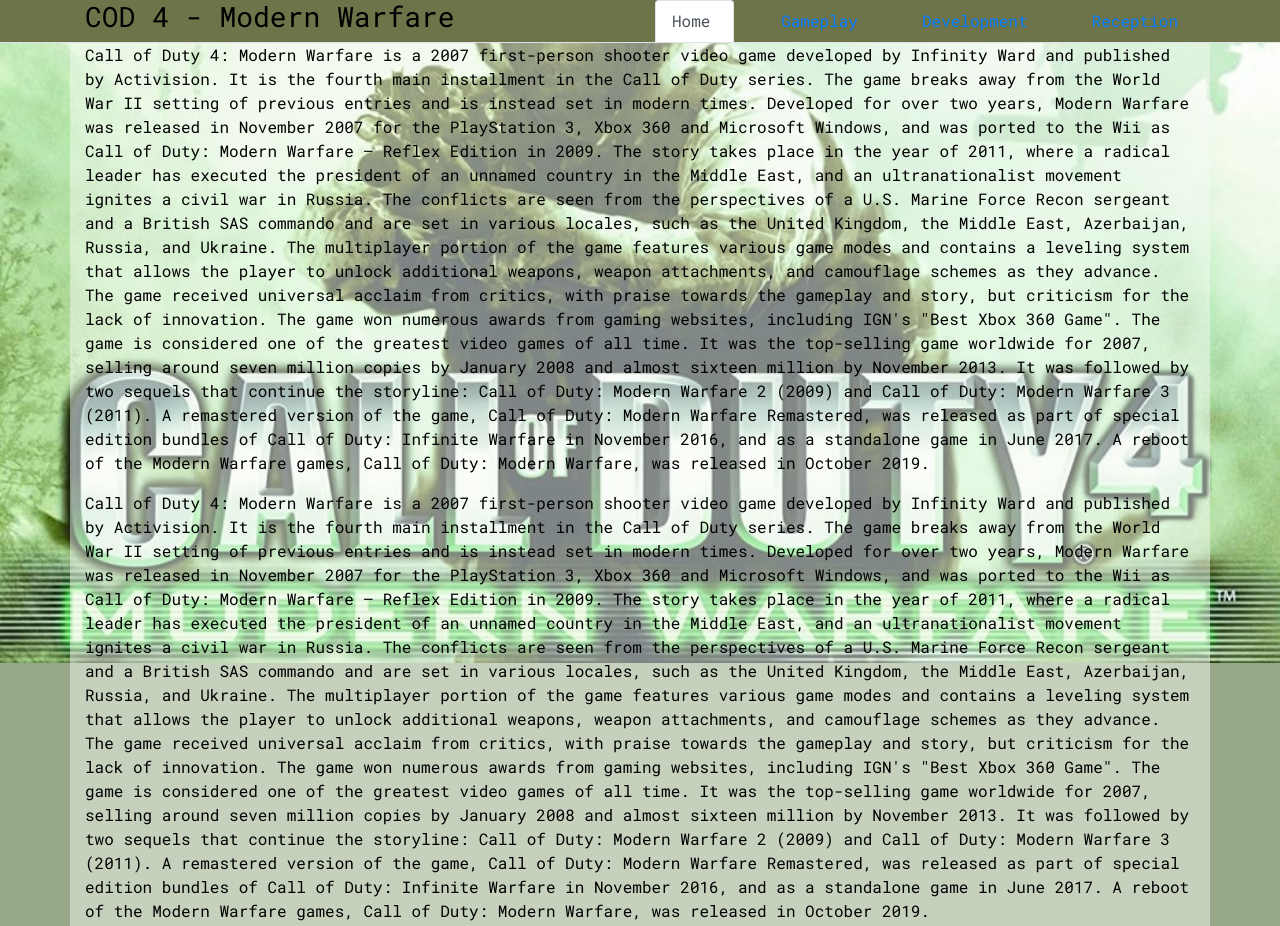
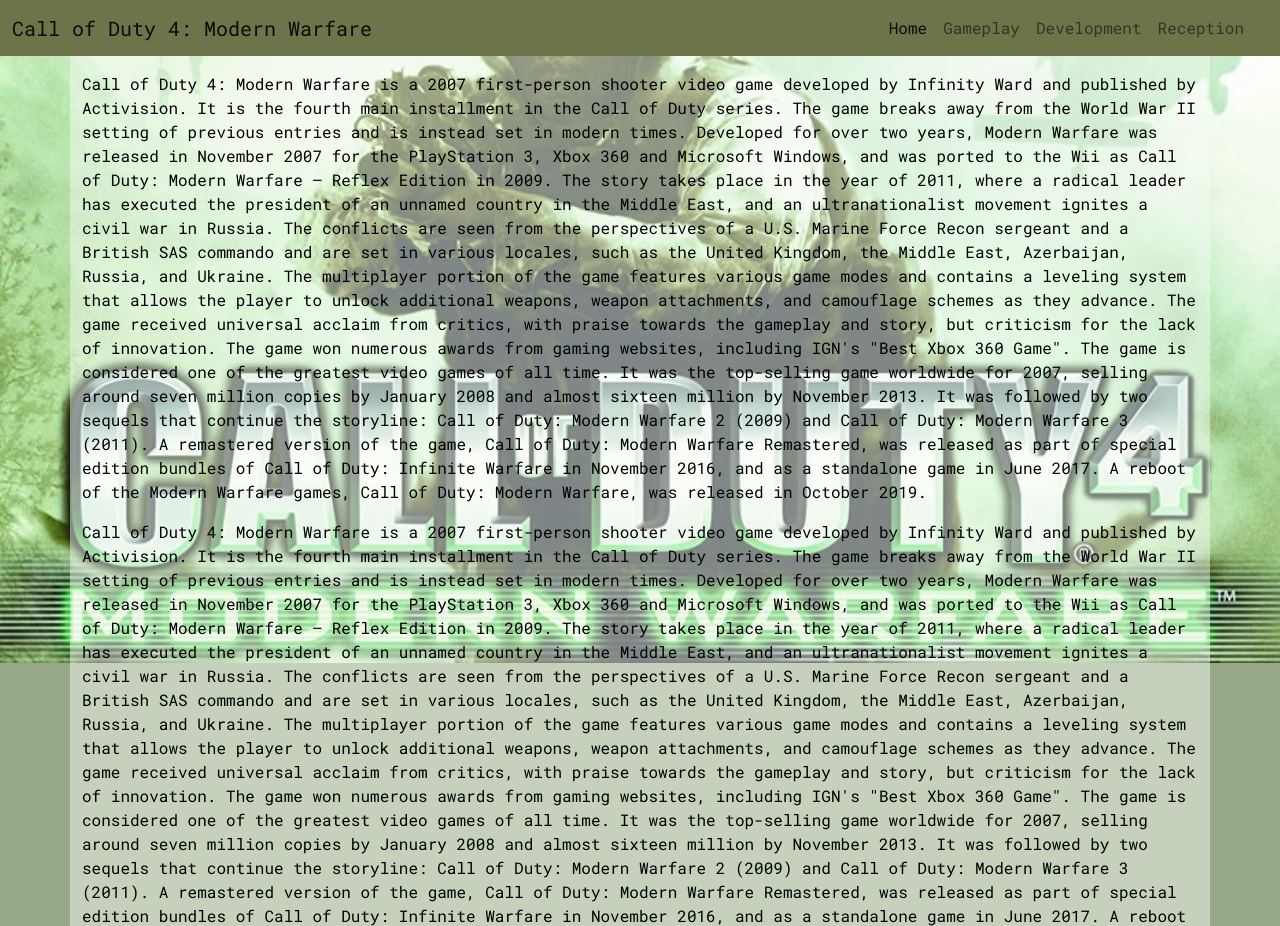
Before and after one commit to UniversityOfDundee-Computing/coursework-1---wikipedia-website-group-8-call-of-duty-4, a plain HTML site: page index.html in a window 1280 px wide. Shown: the top 926 px of the page. Drawn offline with nearby package versions, Linux system fonts and the light colour scheme.

Commit message:
slightly updated css and responsive "working" nav

```diff
--- a/css.css
+++ b/css.css
@@ -1,11 +1,22 @@
-body {
-    background-color: #96a888;
-    color: #000100;
-    font-family: 'Roboto Mono', serif;
+@import url("https://fonts.googleapis.com/css?family=Roboto+Mono");
+
+:root {
+    --font: 'Roboto Mono', serif;
+    --mintCream: #f6fcf4;
+    --laurelGreen: #96a888;
+    --darkOlivGreen: #6d744a;
+    --pineTree: #252b1b;
+    --black: #000100;
 }
 
-.nav {
-    background-color: #6d744a;
+body {
+    background-color: var(--laurelGreen);
+    color: var(--black);
+    font-family: var(--font);
+}
+
+nav, .offcanvas {
+    background-color: var(--darkOlivGreen);
 }
 
 #home {
@@ -20,6 +31,6 @@ body {
 }
 
 .btn {
-    border-color: #6d744a;
+    border-color: var(--darkOlivGreen);
     --btn-hover-color: var(#969696);
 }
--- a/index.html
+++ b/index.html
@@ -5,20 +5,15 @@
     <meta http-equiv="X-UA-Compatible" content="IE=edge">
     <meta name="viewport" content="width=device-width, initial-scale=1.0">
 
-    <!-- Bootstrap CSS -->
-    <link rel="stylesheet" href="https://cdn.jsdelivr.net/npm/bootstrap@4.5.3/dist/css/bootstrap.min.css" integrity="sha384-TX8t27EcRE3e/ihU7zmQxVncDAy5uIKz4rEkgIXeMed4M0jlfIDPvg6uqKI2xXr2" crossorigin="anonymous">
-    <!-- Google Fonts -->
-    <link rel="stylesheet" href="https://fonts.googleapis.com/css?family=Roboto+Mono">
-    <!-- CSS stylesheet -->
+    <!-- CSS -->
+    <link href="https://cdn.jsdelivr.net/npm/bootstrap@5.2.2/dist/css/bootstrap.min.css" rel="stylesheet" integrity="sha384-Zenh87qX5JnK2Jl0vWa8Ck2rdkQ2Bzep5IDxbcnCeuOxjzrPF/et3URy9Bv1WTRi" crossorigin="anonymous">
     <link rel="stylesheet" href="css.css" type="text/css">
     <link rel="shortcut icon" type="type/icon" src="/imgs/59b109c700b500daa9ef3a6769bc8c6f.ico">
 
-    <title>Document</title>
-</head>
-<body id="home">
     <!-- JavaScript -->
-    <script src="https://code.jquery.com/jquery-3.5.1.slim.min.js" integrity="sha384-DfXdz2htPH0lsSSs5nCTpuj/zy4C+OGpamoFVy38MVBnE+IbbVYUew+OrCXaRkfj" crossorigin="anonymous"></script>
-    <script src="https://cdn.jsdelivr.net/npm/bootstrap@4.5.3/dist/js/bootstrap.bundle.min.js" integrity="sha384-ho+j7jyWK8fNQe+A12Hb8AhRq26LrZ/JpcUGGOn+Y7RsweNrtN/tE3MoK7ZeZDyx" crossorigin="anonymous"></script>
+    <script src="https://cdn.jsdelivr.net/npm/bootstrap@5.2.2/dist/js/bootstrap.bundle.min.js"></script>
+    <script src="https://cdn.jsdelivr.net/npm/@popperjs/core@2.11.6/dist/umd/popper.min.js" integrity="sha384-oBqDVmMz9ATKxIep9tiCxS/Z9fNfEXiDAYTujMAeBAsjFuCZSmKbSSUnQlmh/jp3" crossorigin="anonymous"></script>
+    <script src="https://cdn.jsdelivr.net/npm/bootstrap@5.2.2/dist/js/bootstrap.min.js" integrity="sha384-IDwe1+LCz02ROU9k972gdyvl+AESN10+x7tBKgc9I5HFtuNz0wWnPclzo6p9vxnk" crossorigin="anonymous"></script>
     <script>
         $(document).ready(
             function(){
@@ -30,17 +25,72 @@
         });
     </script>
 
-    <ul class="nav nav-default nav-fixed-top nav-tabs">
+    <title>Group Project</title>
+</head>
+<body id="home">
+    <!-- <ul class="nav nav-tabs">
         <div class="container"><div class="row">
-            <div class="col-6"><h3>COD 4 - Modern Warfare</h3></div>
+            <div class="col-4"><h3>COD 4 - Modern Warfare</h3></div>
             <div class="col"><li class="nav-item"><a class="nav-link active" href="index.html">Home</a></li></div>
             <div class="col"><li class="nav-item"><a class="nav-link" href="gameplay.html">Gameplay</a></li></div>
             <div class="col"><li class="nav-item"><a class="nav-link" href="development.html">Development</a></li></div>
             <div class="col"><li class="nav-item"><a class="nav-link" href="reception.html">Reception</a></li></div>
         </div></div>
-    </ul>
+    </ul> -->
+
+    <!-- <nav class="narbar navbar-nav-scroll" role="navigation">
+        <div class="container-fluid">
+            <span class="navbar-brand mb-0 h1">Call of Duty 4: Modern Warfare</span>
+            <ul class="nav nav-tabs justify-content-end">
+                <li class="nav-item">
+                    <a class="nav-link active" aria-current="page" href="index.html">Home</a>
+                </li>
+                <li class="nav-item">
+                    <a class="nav-link" href="gameplay.html">Gameplay</a>
+                </li>
+                <li class="nav-item">
+                    <a class="nav-link" href="development.html">Development</a>
+                </li>
+                <li class="nav-item">
+                    <a class="nav-link" href="reception.html">Reception</a>
+                </li>
+            </ul>
+        </div>
+    </nav> -->
+
+    <nav class="navbar navbar-expand-md fixed-top">
+        <div class="container-fluid">
+            <a class="navbar-brand" href="#">Call of Duty 4: Modern Warfare</a>
+            <button class="navbar-toggler" type="button" data-bs-toggle="offcanvas" data-bs-target="#offcanvasNavbar" aria-controls="offcanvasNavbar">
+                <span class="navbar-toggler-icon"></span>
+            </button>
+            <div class="offcanvas offcanvas-end" tabindex="-1" id="offcanvasNavbar" aria-labelledby="offcanvasNavbarLabel">
+                <div class="offcanvas-header">
+                <h5 class="offcanvas-title" id="offcanvasNavbarLabel">Navigation</h5>
+                <button type="button" class="btn-close" data-bs-dismiss="offcanvas" aria-label="Close"></button>
+                </div>
+                <div class="offcanvas-body">
+                    <ul class="navbar-nav justify-content-end flex-grow-1 pe-3">
+                        <li class="nav-item">
+                            <a class="nav-link active" aria-current="page" href="index.html">Home</a>
+                        </li>
+                        <li class="nav-item">
+                            <a class="nav-link" href="gameplay.html">Gameplay</a>
+                        </li>
+                        <li class="nav-item">
+                            <a href="development.html" class="nav-link">Development</a>
+                        </li>
+                        <li class="nav-item">
+                            <a href="reception.html" class="nav-link">Reception</a>
+                        </li>
+                    </ul>
+                </div>
+            </div>
+        </div>
+    </nav>
 
     <div class="main container">
+        <br><br><br>
         <p>Call of Duty 4: Modern Warfare is a 2007 first-person shooter video game developed by Infinity Ward and published by Activision. It is the fourth main installment in the Call of Duty series. The game breaks away from the World War II setting of previous entries and is instead set in modern times. Developed for over two years, Modern Warfare was released in November 2007 for the PlayStation 3, Xbox 360 and Microsoft Windows, and was ported to the Wii as Call of Duty: Modern Warfare – Reflex Edition in 2009.
 
 The story takes place in the year of 2011, where a radical leader has executed the president of an unnamed country in the Middle East, and an ultranationalist movement ignites a civil war in Russia. The conflicts are seen from the perspectives of a U.S. Marine Force Recon sergeant and a British SAS commando and are set in various locales, such as the United Kingdom, the Middle East, Azerbaijan, Russia, and Ukraine. The multiplayer portion of the game features various game modes and contains a leveling system that allows the player to unlock additional weapons, weapon attachments, and camouflage schemes as they advance.
```
